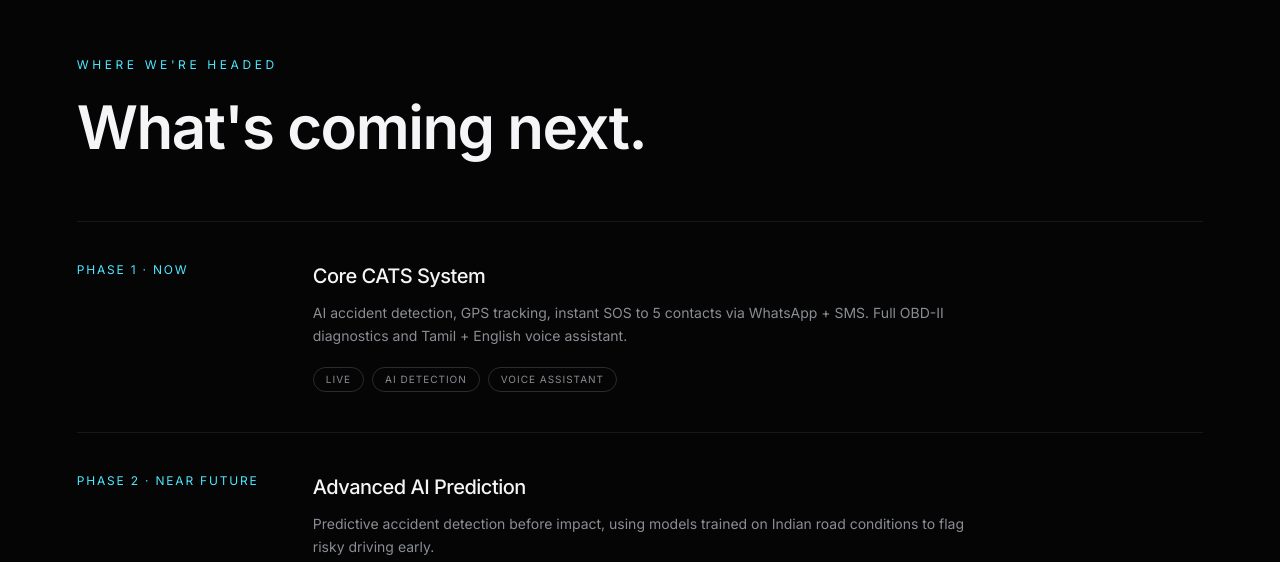
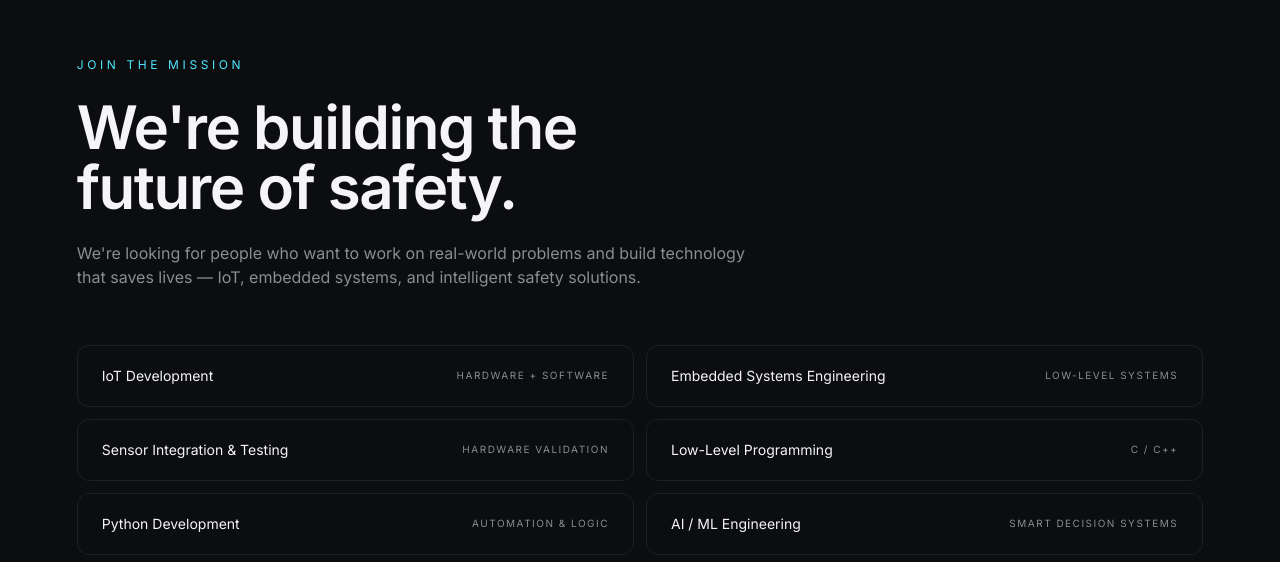
Before and after one commit to catscrashconnect-png/crashconnect-web, a Next.js app: page / in a window 1280 px wide. Shown: the part 7598-8160 px from the top of the page. Built offline with nearby package versions, Linux system fonts and the light colour scheme.

Commit message:
Remove Roadmap component from app/page.js
Removed the Roadmap component from the page.

```diff
--- a/app/page.js
+++ b/app/page.js
@@ -10,7 +10,6 @@ import Dashboard from '@/components/Dashboard';
 import Vehicles from '@/components/Vehicles';
 import Compare from '@/components/Compare';
 import Testimonials from '@/components/Testimonials';
-import Roadmap from '@/components/Roadmap';
 import Hiring from '@/components/Hiring';
 import Collab from '@/components/Collab';
 import Contact from '@/components/Contact';
@@ -34,7 +33,6 @@ export default function Home() {
         <Vehicles />
         <Compare />
         <Testimonials />
-        <Roadmap />
         <Hiring />
         <Collab />
         <Contact />
```
